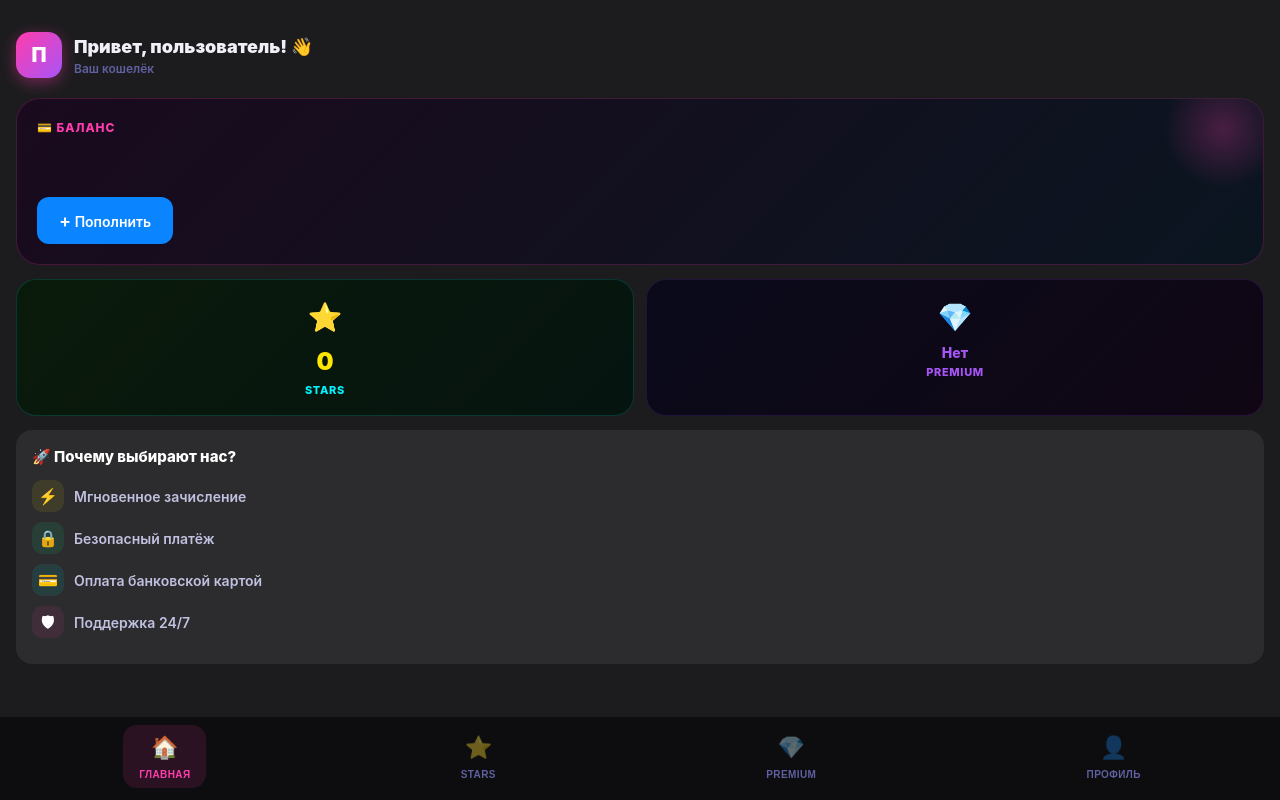
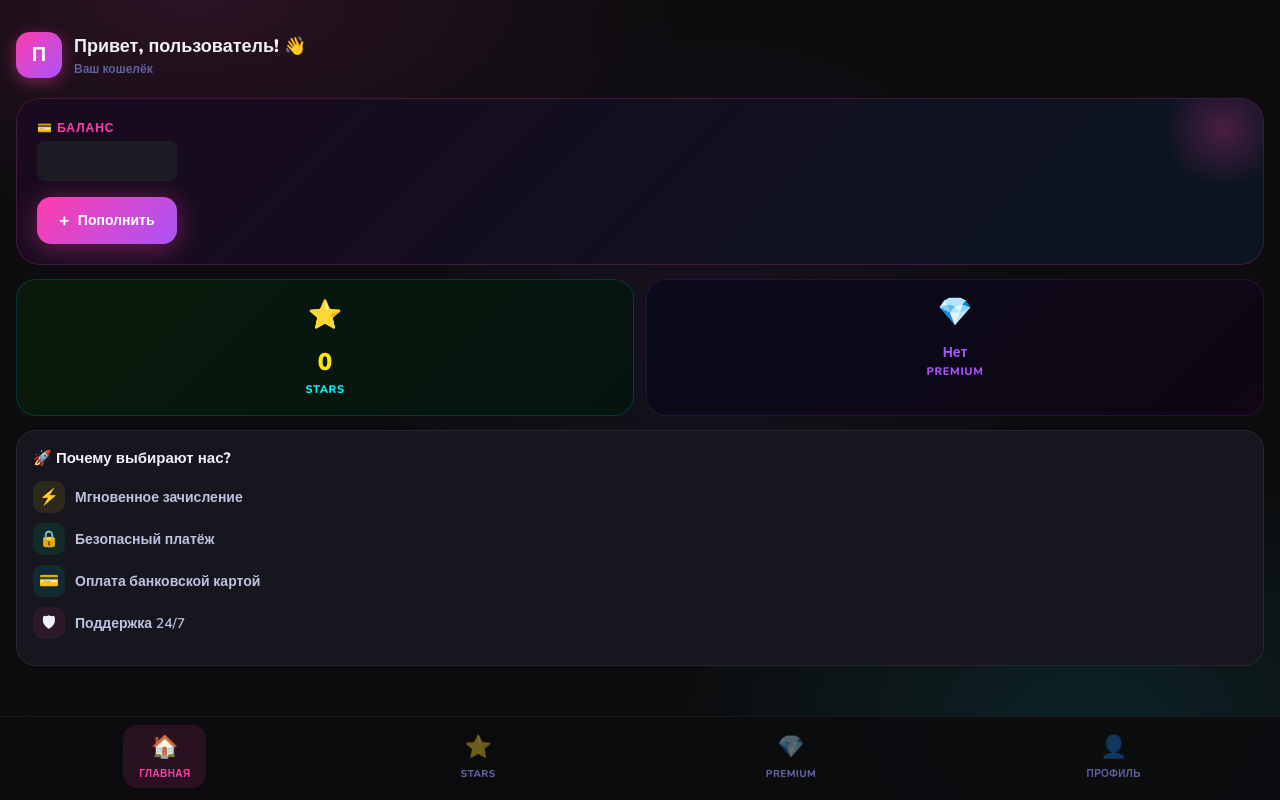
Before and after one commit to xasanboymatvafayev/bomiyoquzb, a Next.js app in the folder frontend/: page / in a window 1280 px wide. Built offline with nearby package versions, Linux system fonts and the light colour scheme; no server answers.

Commit message:
Update globals.css

```diff
--- a/frontend/src/styles/globals.css
+++ b/frontend/src/styles/globals.css
@@ -1,76 +1,120 @@
+@import url('https://fonts.googleapis.com/css2?family=Nunito:wght@400;600;700;800;900&family=Space+Mono:wght@400;700&display=swap');
+
 @tailwind base;
 @tailwind components;
 @tailwind utilities;
 
 :root {
-  --tg-theme-bg-color: #1c1c1e;
-  --tg-theme-text-color: #ffffff;
-  --tg-theme-hint-color: #8e8e93;
-  --tg-theme-link-color: #0a84ff;
-  --tg-theme-button-color: #0a84ff;
-  --tg-theme-button-text-color: #ffffff;
-  --tg-theme-secondary-bg-color: #2c2c2e;
-  --gold: #ffd700;
-  --gold-dim: #b8860b;
+  --bg: #0d0d0f;
+  --bg2: #141418;
+  --bg3: #1c1c24;
+  --card: #16161e;
+  --border: rgba(255,255,255,0.07);
+  --text: #f0f0f8;
+  --muted: #6060a0;
+  --pink: #ff3cac;
+  --cyan: #00f5ff;
+  --yellow: #ffe600;
+  --green: #00ff87;
+  --purple: #a855f7;
 }
 
-* {
-  box-sizing: border-box;
-  -webkit-tap-highlight-color: transparent;
+* { box-sizing: border-box; -webkit-tap-highlight-color: transparent; margin: 0; padding: 0; }
+
+html, body {
+  background: var(--bg);
+  color: var(--text);
+  font-family: 'Nunito', sans-serif;
+  overscroll-behavior: none;
+  min-height: 100vh;
 }
 
-body {
-  background-color: var(--tg-theme-bg-color);
-  color: var(--tg-theme-text-color);
-  font-family: -apple-system, 'SF Pro Display', BlinkMacSystemFont, sans-serif;
-  margin: 0;
-  padding: 0;
-  overscroll-behavior: none;
+body::before {
+  content: '';
+  position: fixed;
+  inset: 0;
+  background:
+    radial-gradient(ellipse 70% 50% at 15% 0%, rgba(255,60,172,0.13) 0%, transparent 55%),
+    radial-gradient(ellipse 60% 60% at 85% 90%, rgba(0,245,255,0.09) 0%, transparent 55%),
+    radial-gradient(ellipse 50% 70% at 55% 40%, rgba(168,85,247,0.07) 0%, transparent 55%);
+  pointer-events: none;
+  z-index: 0;
 }
 
+body > * { position: relative; z-index: 1; }
+
 .card {
-  background: var(--tg-theme-secondary-bg-color);
-  border-radius: 16px;
+  background: var(--card);
+  border: 1px solid var(--border);
+  border-radius: 20px;
   padding: 16px;
 }
 
 .btn-primary {
-  background: var(--tg-theme-button-color);
-  color: var(--tg-theme-button-text-color);
-  border: none;
-  border-radius: 12px;
-  padding: 14px 24px;
-  font-size: 16px;
-  font-weight: 600;
+  display: flex; align-items: center; justify-content: center; gap: 8px;
+  width: 100%; padding: 15px 24px; border: none; border-radius: 14px;
+  font-family: 'Nunito', sans-serif; font-size: 16px; font-weight: 800;
   cursor: pointer;
-  width: 100%;
-  transition: opacity 0.15s;
+  background: linear-gradient(135deg, #ff3cac, #a855f7);
+  color: #fff;
+  box-shadow: 0 4px 28px rgba(255,60,172,0.4);
+  transition: all 0.18s;
+}
+.btn-primary:active { transform: scale(0.97); }
+.btn-primary:disabled { opacity: 0.4; cursor: not-allowed; transform: none; }
+
+.btn-cyan {
+  background: linear-gradient(135deg, #00f5ff, #00ff87);
+  color: #000;
+  box-shadow: 0 4px 28px rgba(0,245,255,0.3);
 }
 
-.btn-primary:active {
-  opacity: 0.8;
+.input {
+  width: 100%; background: var(--bg3);
+  border: 1.5px solid var(--border); border-radius: 14px;
+  padding: 14px 16px; color: var(--text);
+  font-family: 'Nunito', sans-serif; font-size: 16px; font-weight: 600;
+  outline: none; transition: border-color 0.2s, box-shadow 0.2s;
+}
+.input:focus { border-color: var(--pink); box-shadow: 0 0 0 3px rgba(255,60,172,0.15); }
+.input::placeholder { color: var(--muted); }
+
+.label {
+  font-size: 11px; font-weight: 800; text-transform: uppercase;
+  letter-spacing: 0.08em; color: var(--muted); margin-bottom: 10px;
 }
 
-.btn-primary:disabled {
-  opacity: 0.5;
-  cursor: not-allowed;
+.badge {
+  display: inline-flex; align-items: center;
+  padding: 3px 10px; border-radius: 99px;
+  font-size: 10px; font-weight: 800; letter-spacing: 0.04em; text-transform: uppercase;
+}
+.badge-pink { background: rgba(255,60,172,0.15); color: #ff3cac; }
+.badge-cyan { background: rgba(0,245,255,0.12); color: #00f5ff; }
+.badge-yellow { background: rgba(255,230,0,0.12); color: #ffe600; }
+.badge-green { background: rgba(0,255,135,0.12); color: #00ff87; }
+
+@keyframes fadeUp {
+  from { opacity: 0; transform: translateY(18px); }
+  to { opacity: 1; transform: translateY(0); }
+}
+@keyframes float {
+  0%, 100% { transform: translateY(0px); }
+  50% { transform: translateY(-6px); }
+}
+@keyframes shimmer {
+  0% { background-position: -200% 0; }
+  100% { background-position: 200% 0; }
 }
 
-.section-title {
-  font-size: 13px;
-  font-weight: 600;
-  text-transform: uppercase;
-  letter-spacing: 0.05em;
-  color: var(--tg-theme-hint-color);
-  margin-bottom: 8px;
-  padding: 0 4px;
+.afu { animation: fadeUp 0.35s ease both; }
+.afu2 { animation: fadeUp 0.35s 0.07s ease both; }
+.afu3 { animation: fadeUp 0.35s 0.14s ease both; }
+.afu4 { animation: fadeUp 0.35s 0.21s ease both; }
+.float { animation: float 3s ease-in-out infinite; }
+
+.shimmer {
+  background: linear-gradient(90deg, var(--bg3) 25%, rgba(255,255,255,0.05) 50%, var(--bg3) 75%);
+  background-size: 200% 100%;
+  animation: shimmer 1.5s infinite;
 }
-
-@keyframes pulse {
-  0%, 100% { opacity: 1; }
-  50% { opacity: 0.5; }
-}
-
-.animate-pulse-slow {
-  animation: pulse 2s ease-in-out infinite;
-}
```
